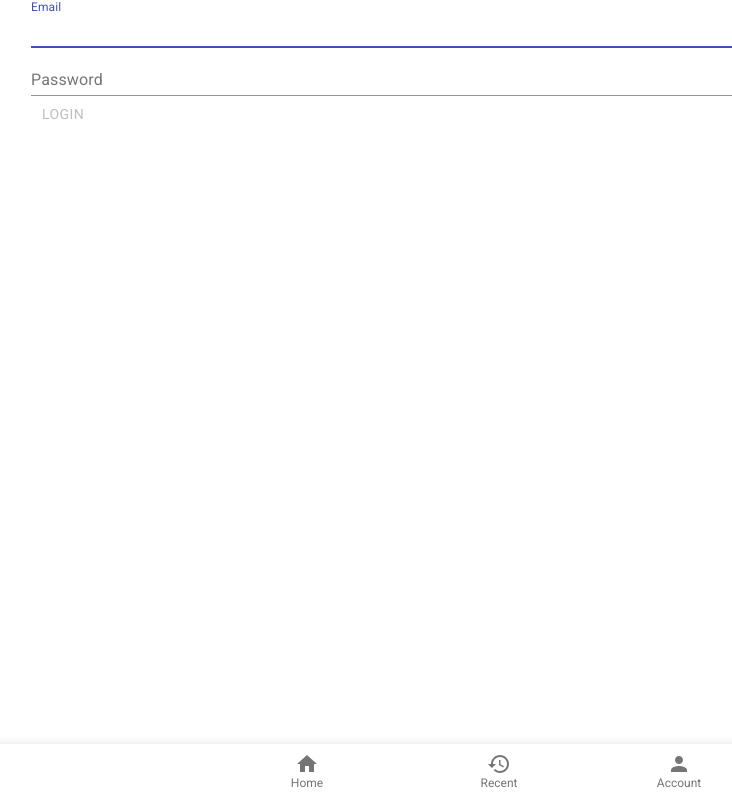
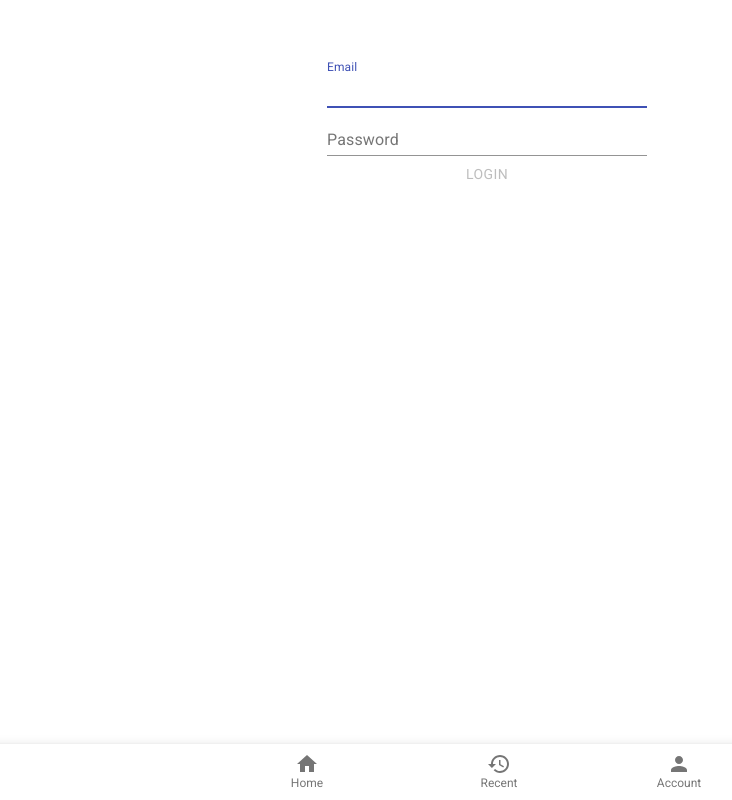
Before and after one commit to jbhoorasingh/cod-tournament-frontend, a React (Create React App) app: page /login in a window 1280 px wide. Shown: the whole page, without its empty margins (153-885 px from the left). Built offline with nearby package versions, Linux system fonts and the light colour scheme.

Commit message:
fix login styling

```diff
--- a/src/components/Login/Login.css
+++ b/src/components/Login/Login.css
@@ -0,0 +1,10 @@
+@media all and (min-width: 480px) {
+    .Login {
+        padding: 60px 0;
+    }
+
+    .Login form {
+        margin: 0 auto;
+        max-width: 320px;
+    }
+}
--- a/src/components/Login/Login.js
+++ b/src/components/Login/Login.js
@@ -1,48 +1,7 @@
 import React, {useState} from "react";
-import {Button, FormControl, FormGroup, FormLabel, Input, InputLabel } from "@material-ui/core";
+import {Button, FormControl, FormGroup,  Input, InputLabel } from "@material-ui/core";
 import "./Login.css";
 
-// export default function Login() {
-//     const [email, setEmail] = useState("");
-//     const [password, setPassword] = useState("");
-//
-//     function validateForm() {
-//         return email.length > 0 && password.length > 0;
-//     }
-//
-//     function handleSubmit(event) {
-//         event.preventDefault();
-//     }
-//
-//     return (
-//         <div className="Login">
-//             <form onSubmit={handleSubmit}>
-//                 <FormGroup controlId="email" bsSize="large">
-//                     {/*<ControlLabel>Email</ControlLabel>*/}
-//                     <FormLabel>Email</FormLabel>
-//                     <FormControl
-//                         autoFocus
-//                         type="email"
-//                         value={email}
-//                         onChange={e => setEmail(e.target.value)}
-//                     />
-//                 </FormGroup>
-//                 <FormGroup controlId="password" bsSize="large">
-//                     {/*<ControlLabel>Password</ControlLabel>*/}
-//                     <FormLabel>Password</FormLabel>
-//                     <FormControl
-//                         value={password}
-//                         onChange={e => setPassword(e.target.value)}
-//                         type="password"
-//                     />
-//                 </FormGroup>
-//                 <Button block bsSize="large" disabled={!validateForm()} type="submit">
-//                     Login
-//                 </Button>
-//             </form>
-//         </div>
-//     );
-// }
 
 export default function Login() {
     const [email, setEmail] = useState("");
@@ -85,7 +44,7 @@ export default function Login() {
                             type="password"
                         /></FormControl>
                 </FormGroup>
-                <Button block bsSize="large" disabled={!validateForm()} type="submit">
+                <Button block fullWidth='true' disabled={!validateForm()} type="submit">
                     Login
                 </Button>
             </form>
```
